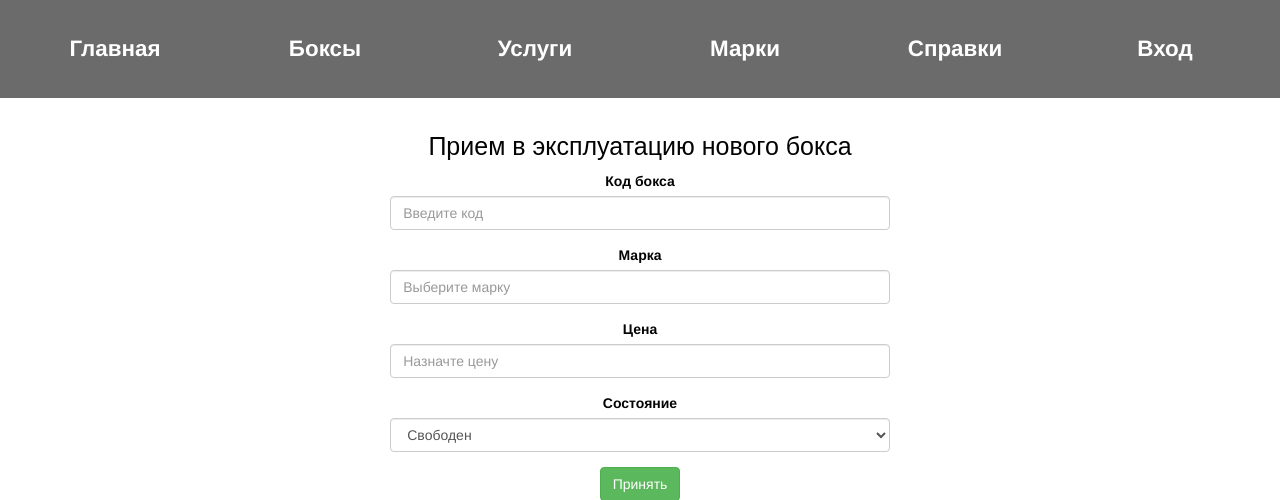
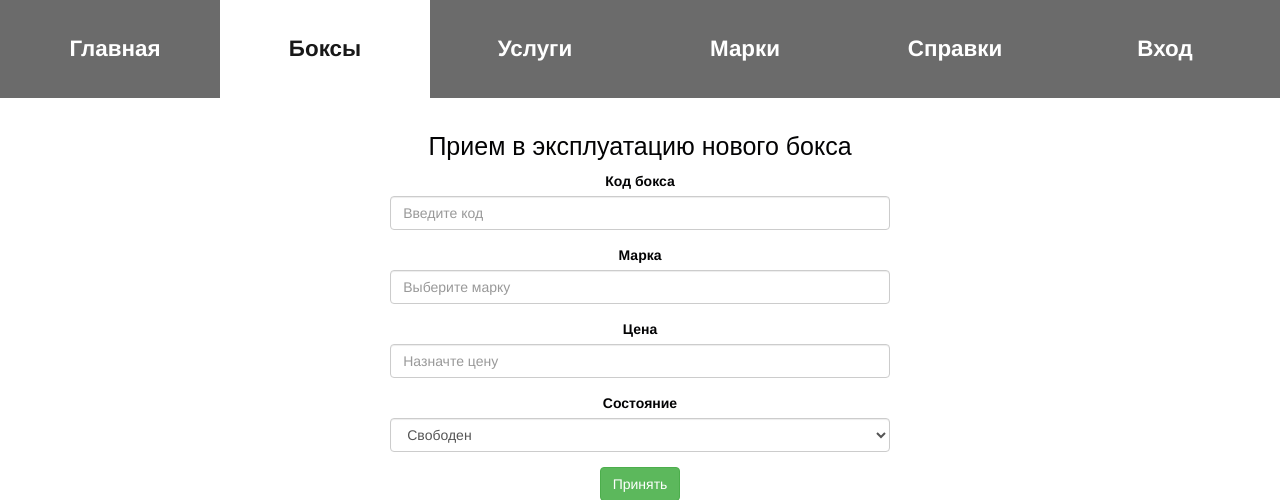
Before and after one commit to strangecamelcaselogin/db_course_project, a Flask app: page /Box in a window 1280 px wide. Shown: the top 500 px of the page. Run offline with Flask 2, Linux system fonts and the light colour scheme; some libraries are stand-ins or nearby versions.

Commit message:
добавлен скрипт для меню

```diff
--- a/main.py
+++ b/main.py
@@ -14,7 +14,7 @@ def main():
     return redirect('/')
 
 
-@app.route('/')
+@app.route('/index')
 def index():
     return render_template('index.html')
 
--- a/static/style.css
+++ b/static/style.css
@@ -98,11 +98,18 @@ nav
 
 .nav-tabs>li.active>a, .nav-tabs>li.active>a:hover, .nav-tabs>li.active>a:focus
 {
-color: #000!important;
+    color: #000!important;
 }
+
+.nav-tabs>li.active>a:active, .nav-tabs>li.active>a:hover, .nav-tabs>li.active>a:focus
+{
+    color: #000!important;
+    background: #fff!important;
+}
+
 #ddmenu li:hover > a { color: #000!important; background: #989ea0; opacity: 0.9}
 
-#ddmenu li a:active { color: #000!important; background: #fff!important;}
+#ddmenu li:active { color: #000!important; background: #fff!important;}
 
 #ddmenu ul
 {
--- a/templates/base.html
+++ b/templates/base.html
@@ -4,15 +4,32 @@
     <link rel='stylesheet' href='static/bootstrap.min.css' type='text/css' media='all'>
     <link rel='stylesheet' href='static/style.css' type='text/css' media='all'>
     <link rel="icon" type="image/vnd.microsoft.icon" href="static/favicon.ico"/>
+	<style type="text/css">
+   .Current
+   {
+       background-color: #fff;
+       color: #000;
+   }
+</style>
+	<script src="http://ajax.googleapis.com/ajax/libs/jquery/1.3.2/jquery.js" type="text/javascript"></script>
+
+<script type="text/javascript">
+    $(document).ready(function () {
+        var url = document.location.toString();
+        $("a").filter(function () {
+            return url.indexOf(this.href) != -1;
+        }).addClass("Current");
+    });
+</script>
 </head>
  <body>
     <nav>
 		<ul id="ddmenu" class="nav">
-		<li class="col-sm-2 "><a href="/" data-toggle="tab">Главная</a></li>
-		<li class="col-sm-2"><a href="Box" data-toggle="tab">Боксы</a>
-		<li class="col-sm-2"><a href="Service" data-toggle="tab">Услуги</a></li>
-		<li class="col-sm-2"><a href="Mark" data-toggle="tab">Марки</a></li>
-		<li class="col-sm-2"><a href="Ref" data-toggle="tab">Справки</a></li>
+		<li class="col-sm-2 "><a href="index" >Главная</a></li>
+		<li class="col-sm-2"><a href="Box" >Боксы</a>
+		<li class="col-sm-2"><a href="Service" >Услуги</a></li>
+		<li class="col-sm-2"><a href="Mark" >Марки</a></li>
+		<li class="col-sm-2"><a href="Ref" >Справки</a></li>
 		<li class="col-sm-2"><a href="Login" data-toggle="tab">Вход</a></li>
 		</ul>
 	</nav>
```
